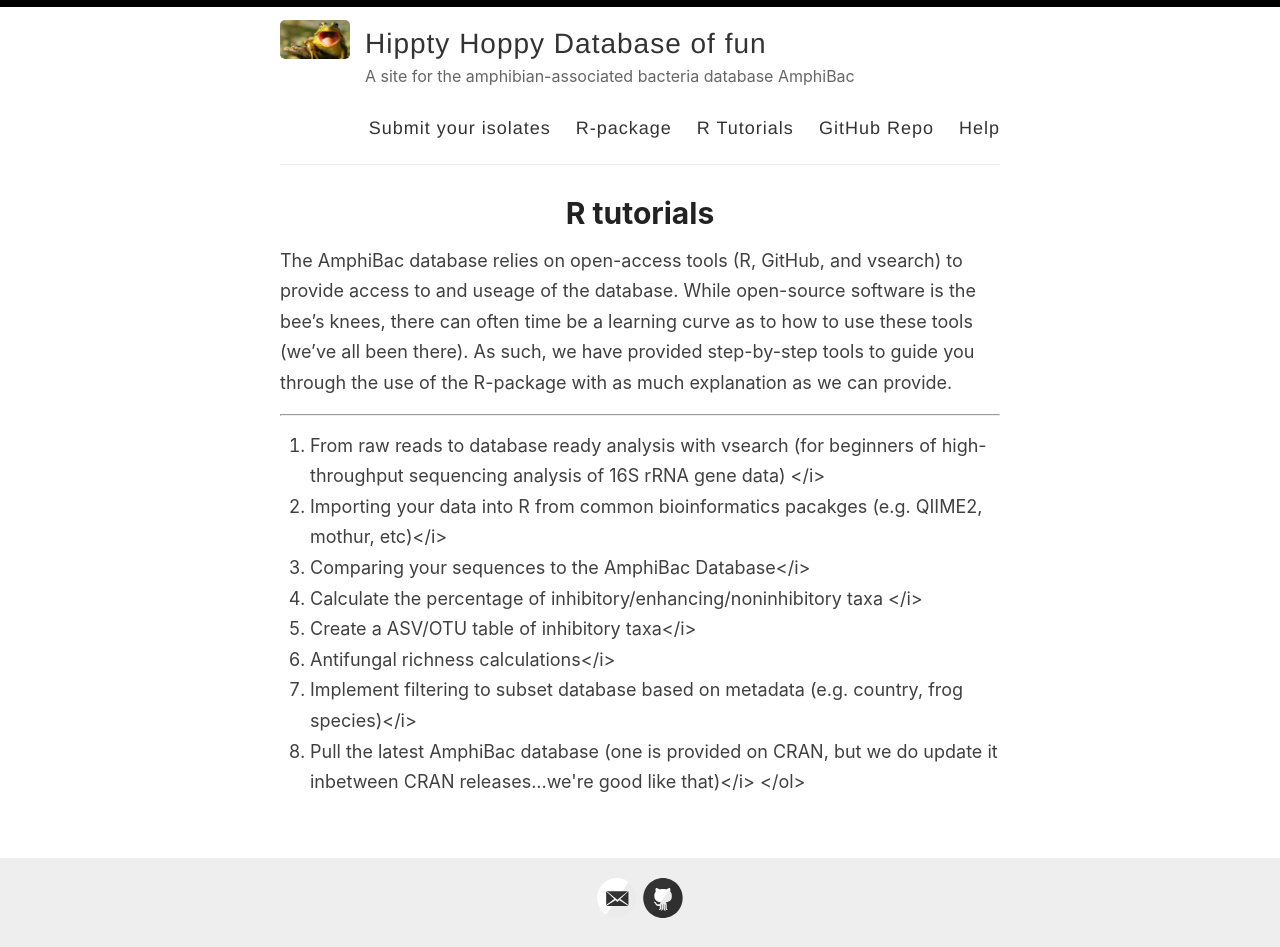
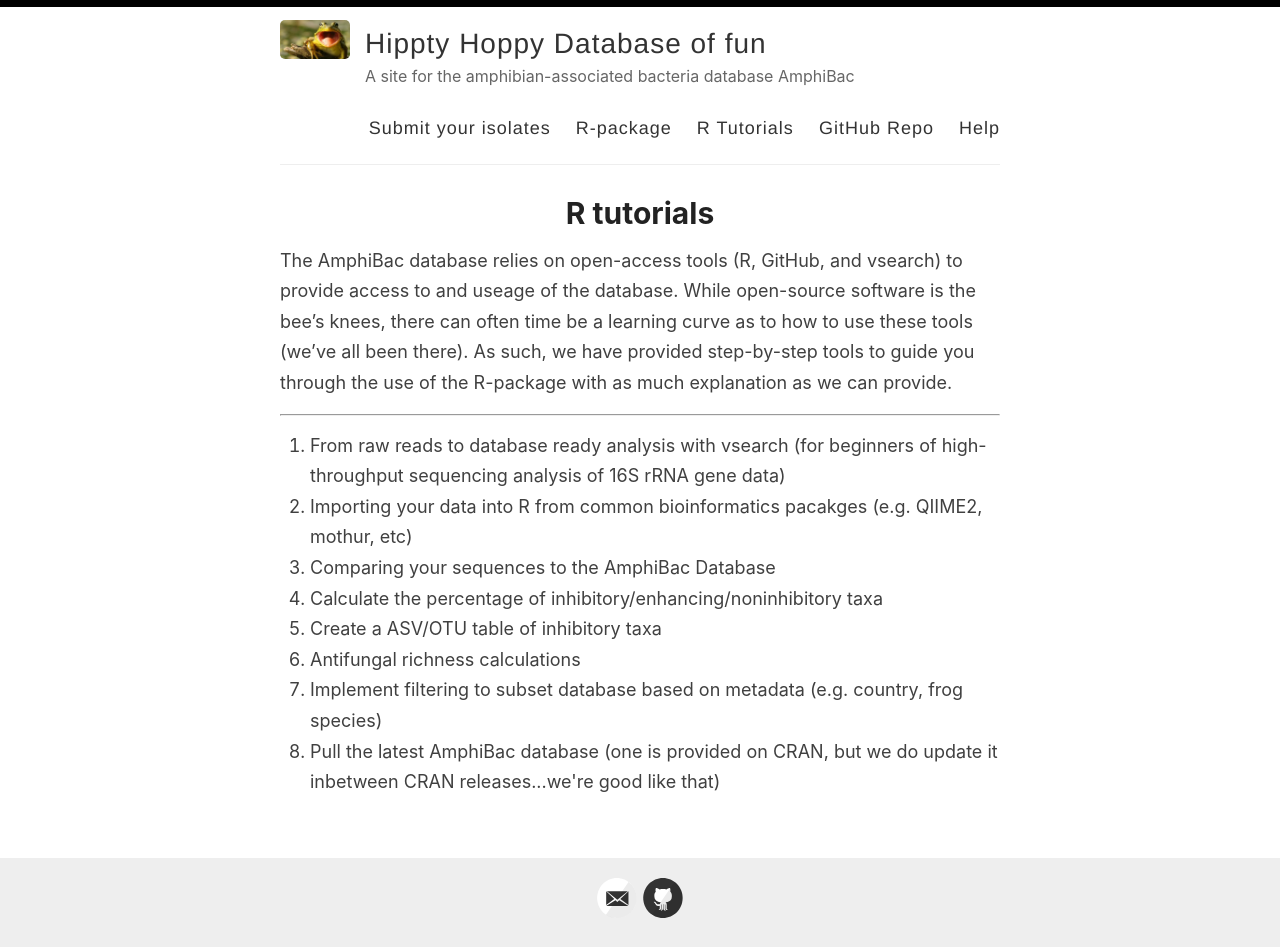
Before and after one commit to pattyjk/pattyjk.github.io, a Jekyll site: the page built from _pages/r-tutorials.md, in a window 1280 px wide. Built offline with Jekyll 4.4.1, drawn with Linux system fonts in a browser that asks for light colours.

```diff
--- a/_pages/r-tutorials.md
+++ b/_pages/r-tutorials.md
@@ -7,12 +7,12 @@ The AmphiBac database relies on open-access tools (R, GitHub, and vsearch) to pr
 
 ---
 <ol>
-<li>From raw reads to database ready analysis with vsearch (for beginners of high-throughput sequencing analysis of 16S rRNA gene data) </i>
-<li>Importing your data into R from common bioinformatics pacakges (e.g. QIIME2, mothur, etc)</i>
-<li>Comparing your sequences to the AmphiBac Database</i>
-<li>Calculate the percentage of inhibitory/enhancing/noninhibitory taxa </i>
-<li>Create a ASV/OTU table of inhibitory taxa</i>
-<li>Antifungal richness calculations</i>
-<li>Implement filtering to subset database based on metadata (e.g. country, frog species)</i>
-<li>Pull the latest AmphiBac database (one is provided on CRAN, but we do update it inbetween CRAN releases...we're good like that)</i>
+<li>From raw reads to database ready analysis with vsearch (for beginners of high-throughput sequencing analysis of 16S rRNA gene data) </li>
+<li>Importing your data into R from common bioinformatics pacakges (e.g. QIIME2, mothur, etc)</li>
+<li>Comparing your sequences to the AmphiBac Database</li>
+<li>Calculate the percentage of inhibitory/enhancing/noninhibitory taxa </li>
+<li>Create a ASV/OTU table of inhibitory taxa</li>
+<li>Antifungal richness calculations</li>
+<li>Implement filtering to subset database based on metadata (e.g. country, frog species)</li>
+<li>Pull the latest AmphiBac database (one is provided on CRAN, but we do update it inbetween CRAN releases...we're good like that)</li>
 </ol>
```
